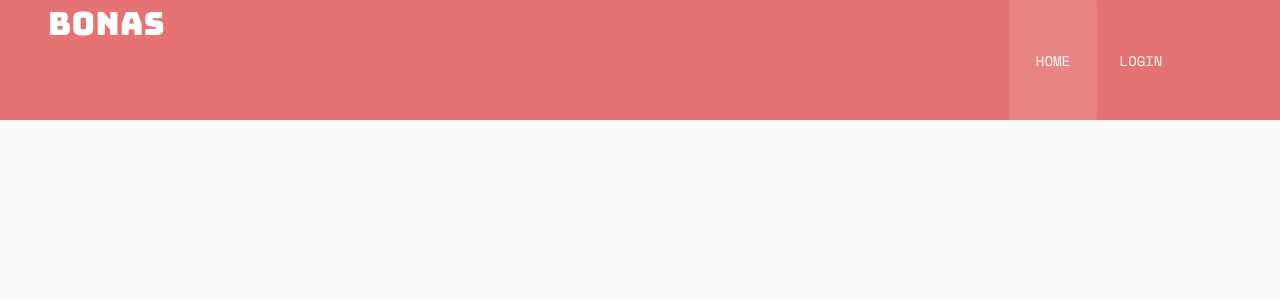
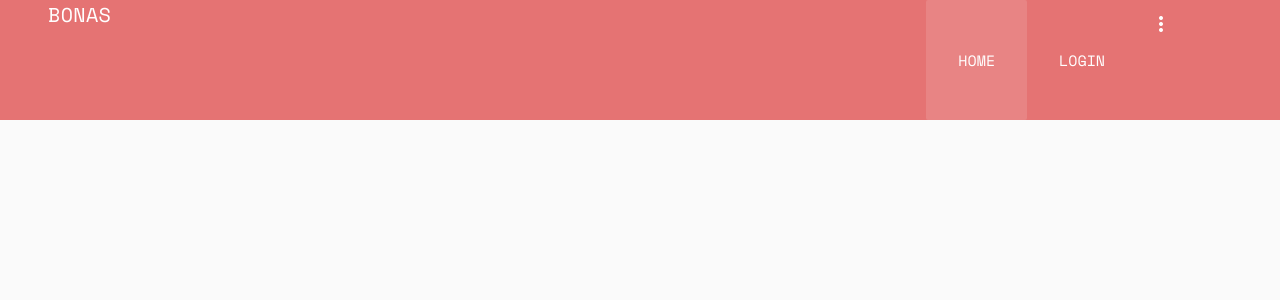
Before and after one commit to iskanderbroere/gqvue, a Nuxt app: page / in a window 1280 px wide. Shown: the top 300 px of the page. Built offline with nearby package versions, Linux system fonts and the light colour scheme.

Commit message:
custom error page font change empty feed

```diff
--- a/assets/css/main.css
+++ b/assets/css/main.css
@@ -10,7 +10,7 @@ html, .application {
   font-family: "Space Mono", -apple-system, BlinkMacSystemFont, "Segoe UI", Roboto, Oxygen, Ubuntu, Cantarell, "Open Sans", "Helvetica Neue", sans-serif;
   font-size: 18px;
 }
-h1, h2, h3, .title, .subtitle {
+h1, h2, h3, .toolbar__title {
   font-family: "Bungee", monospace;
   font-weight: 400;
   font-size: 32px;
--- a/layouts/default.vue
+++ b/layouts/default.vue
@@ -6,17 +6,38 @@
       dark
       flat
       app>
-      <v-container fill-height
-                   class="py-0">
+      <v-container fill-height class="py-0">
         <v-layout>
-          <v-toolbar-title>
-            <h1>BONAS</h1>
-          </v-toolbar-title>
+          <v-toolbar-title >BONAS</v-toolbar-title>
           <v-spacer/>
           <v-toolbar-items>
-            <v-btn nuxt to="/" flat>Home</v-btn>
-            <v-btn nuxt to="/login" flat>Login</v-btn>
+            <v-btn
+              large
+              nuxt
+              to="/"
+              flat>
+              Home
+            </v-btn>
+            <v-btn
+              v-if="!$store.state.user"
+              large
+              nuxt
+              to="/login"
+              flat>
+              Login
+            </v-btn>
+            <v-btn
+              v-if="$store.state.user"
+              large
+              nuxt
+              to="/account"
+              flat>
+              {{ $store.state.user.name }}<v-icon right>person_outline</v-icon>
+            </v-btn>
           </v-toolbar-items>
+          <v-btn icon>
+            <v-icon>more_vert</v-icon>
+          </v-btn>
         </v-layout>
       </v-container>
     </v-toolbar>
@@ -36,8 +57,10 @@
   margin-left: 0;
   display: flex;
   align-items: center;
-}
-.toolbar__title h1 {
   font-size: 62px;
 }
+.layout .btn {
+  display: flex;
+  align-self: center;
+}
 </style>
--- /dev/null
+++ b/layouts/error.vue
@@ -0,0 +1,28 @@
+<template>
+  <v-app>
+    <v-alert
+      :value="true"
+      type="error"
+      outline >
+      {{ error.message }}
+      <v-btn
+        large
+        nuxt
+        to="/"
+        outline>
+        Home
+      </v-btn>
+    </v-alert>
+  </v-app>
+</template>
+
+<script>
+export default {
+  props: {
+    error: {
+      type: Object,
+      default: () => {}
+    }
+  }
+}
+</script>
--- a/pages/index.vue
+++ b/pages/index.vue
@@ -7,6 +7,7 @@
       sm12
       md6
       lg4
+      xl3
     >
       <v-card tile>
         <v-card-media
@@ -40,6 +41,11 @@
 import feed from "~/apollo/queries/feed"
 
 export default {
+  data() {
+    return {
+      feed: {}
+    }
+  },
   apollo: {
     feed: {
       prefetch: true,
```
